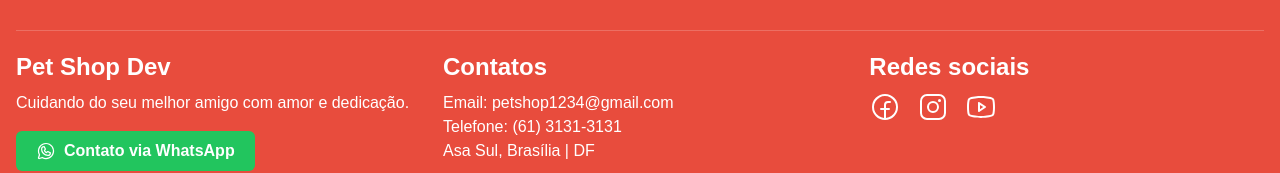
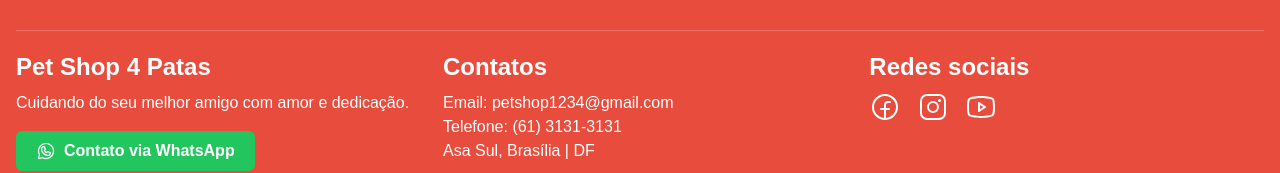
Before and after one commit to JesusVicken/pet-shop-landingpage, a Next.js app in the folder pet-shop/: page / in a window 1280 px wide. Shown: the part 2393-2566 px from the top of the page. Built offline with nearby package versions, Linux system fonts and the light colour scheme.

Commit message:
feat: add name pet shop

```diff
--- a/pet-shop/src/app/_components/footer.tsx
+++ b/pet-shop/src/app/_components/footer.tsx
@@ -53,7 +53,7 @@ export function Footer() {
 
                 <footer className='grid grid-cols-1 md:grid-cols-2 lg:grid-cols-3 gap-8 mb-12 mt-5'>
                     <div data-aos="fade-up-left">
-                        <h3 className='text-2xl font-semibold mb-2'>Pet Shop Dev</h3>
+                        <h3 className='text-2xl font-semibold mb-2'>Pet Shop 4 Patas</h3>
                         <p className='mb-4'>Cuidando do seu melhor amigo com amor e dedicação.</p>
                         <a
                             href="#"
```
